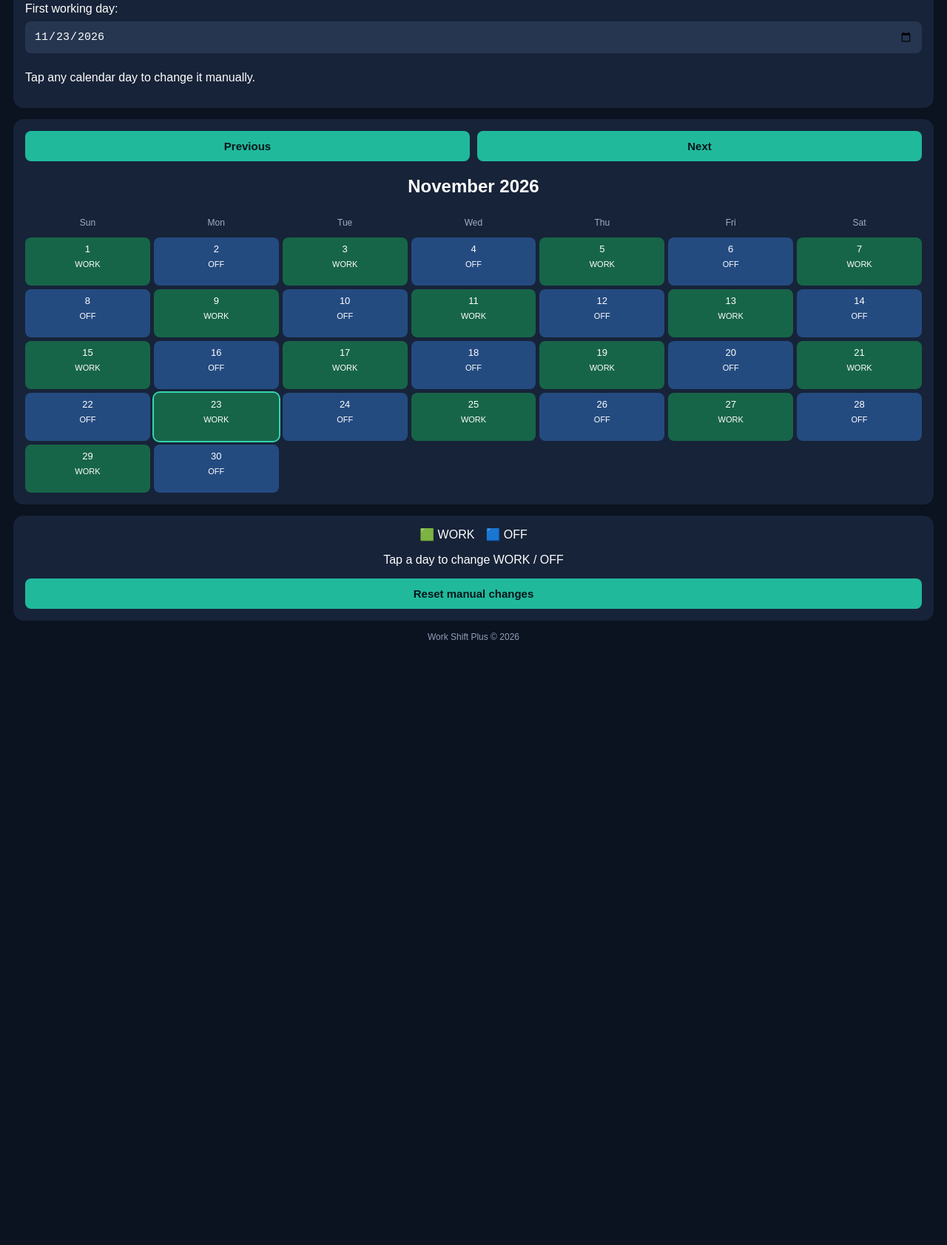
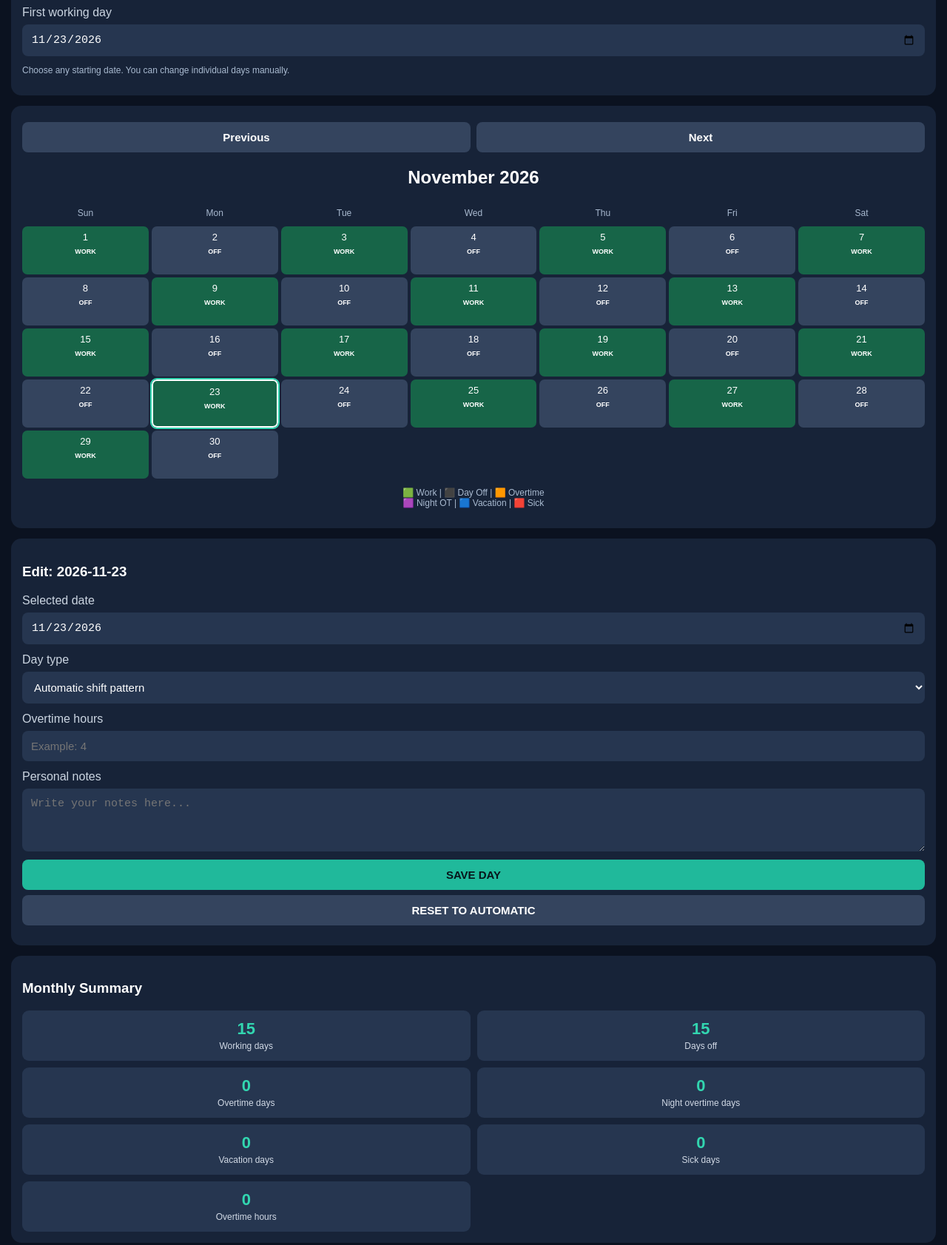
Before and after one commit to mrcsammut-art/-work-shift-plus., a plain HTML site: page index.html in a window 1280 px wide. Shown: the part 276-1959 px from the top of the page at 74% size. Before the commit the page ends 1162 px from the top, so only its background shows below. Drawn offline with Linux system fonts and the light colour scheme.

Commit message:
Refactor index.html for improved layout and features
Updated HTML structure and styles for better layout and usability. Added new elements for shift settings and monthly summary.

```diff
--- a/index.html
+++ b/index.html
@@ -4,43 +4,39 @@
 <head>
 <meta charset="UTF-8">
 <meta name="viewport" content="width=device-width, initial-scale=1">
+<meta name="theme-color" content="#0b1220">
 <title>Work Shift Plus</title>
 <style>
 *{box-sizing:border-box}
-body{
- margin:0;background:#0b1220;color:white;
- font-family:Arial,sans-serif;padding:18px;
-}
-header{text-align:center;padding:15px}
-h1{color:#32d6b0;margin-bottom:5px}
-.panel{
- background:#172338;padding:16px;
- border-radius:14px;margin:15px 0;
-}
-select,input,button{
- padding:12px;border:0;border-radius:8px;
- font-size:15px;
-}
-select,input{width:100%;background:#263650;color:white;margin:8px 0}
+body{margin:0;padding:15px;background:#0b1220;color:white;font-family:Arial}
+header{text-align:center;padding:18px}
+h1{color:#32d6b0;margin:5px}
+.panel{background:#172338;padding:15px;border-radius:14px;margin:14px 0}
+label{display:block;margin-top:12px;color:#cbd5e1}
+input,select,textarea,button{width:100%;padding:12px;margin-top:7px;border:0;border-radius:8px;font-size:15px}
+input,select,textarea{background:#263650;color:white}
+textarea{min-height:85px}
 button{background:#20b99b;color:#07151b;font-weight:bold}
-.controls{display:flex;justify-content:space-between;gap:10px}
+.secondary{background:#34445e;color:white}
+.controls{display:flex;gap:8px}
 .controls button{flex:1}
-.calendar{
- display:grid;grid-template-columns:repeat(7,1fr);
- gap:5px;text-align:center;
-}
-.dayname{color:#9eafc8;font-size:12px;padding:8px 0}
-.day{
- background:#263650;border-radius:8px;
- min-height:65px;padding:8px 2px;
- font-size:13px;cursor:pointer;
-}
+.calendar{display:grid;grid-template-columns:repeat(7,minmax(0,1fr));gap:4px;text-align:center}
+.dayname{color:#a9bad0;font-size:12px;padding:7px 0}
+.day{min-height:65px;border-radius:7px;padding:7px 1px;background:#263650;font-size:13px;cursor:pointer;overflow-wrap:anywhere}
+.day strong{display:block;margin-top:7px;font-size:9px}
 .work{background:#176548}
-.off{background:#244b80}
+.off{background:#34445e}
+.overtime{background:#a66a16}
+.night{background:#7544a4}
+.vacation{background:#176b8b}
+.sick{background:#963e4b}
 .today{outline:2px solid #32d6b0}
-.small{font-size:11px;display:block;margin-top:7px}
-.legend{display:flex;gap:15px;justify-content:center}
-footer{text-align:center;color:#91a0b7;font-size:12px}
+.selected{border:2px solid white}
+.small{font-size:12px;color:#a9bad0}
+.summary{display:grid;grid-template-columns:repeat(2,1fr);gap:9px}
+.stat{background:#263650;border-radius:9px;padding:12px;text-align:center}
+.stat strong{display:block;font-size:22px;color:#32d6b0}
+.stat span{font-size:12px;color:#d1d9e5}
 </style>
 </head>
 <body>
@@ -51,102 +47,237 @@ Your shifts. Your time. Your life.
 </header>
 
 <div class="panel">
-<h3>Choose your shift</h3>
+<h3>Shift settings</h3>
+<label>Choose shift pattern</label>
 <select id="pattern">
 <option value="week">5 Days In / Weekend Off</option>
 <option value="one">1 Day In / 1 Day Out</option>
 <option value="three">3 Days In / 3 Days Out</option>
 </select>
-
-<label>First working day:</label>
+<label>First working day</label>
 <input type="date" id="start">
-
-<p>Tap any calendar day to change it manually.</p>
+<p class="small">Choose any starting date. You can change individual days manually.</p>
 </div>
 
 <div class="panel">
 <div class="controls">
-<button onclick="changeMonth(-1)">Previous</button>
-<button onclick="changeMonth(1)">Next</button>
+<button class="secondary" onclick="changeMonth(-1)">Previous</button>
+<button class="secondary" onclick="changeMonth(1)">Next</button>
 </div>
 <h2 id="month" style="text-align:center"></h2>
 <div class="calendar" id="calendar"></div>
+<p class="small" style="text-align:center">
+🟩 Work | ⬛ Day Off | 🟧 Overtime<br>
+🟪 Night OT | 🟦 Vacation | 🟥 Sick
+</p>
 </div>
 
 <div class="panel">
-<div class="legend">
-<span>🟩 WORK</span>
-<span>🟦 OFF</span>
-</div>
-<p id="info" style="text-align:center"></p>
-<button style="width:100%" onclick="resetChanges()">Reset manual changes</button>
+<h3 id="editTitle">Edit calendar day</h3>
+<label>Selected date</label>
+<input type="date" id="selectedDate">
+
+<label>Day type</label>
+<select id="dayType">
+<option value="AUTO">Automatic shift pattern</option>
+<option value="WORK">WORK</option>
+<option value="OFF">DAY OFF</option>
+<option value="OVERTIME">OVERTIME</option>
+<option value="NIGHT">NIGHT OVERTIME</option>
+<option value="VACATION">VACATION LEAVE</option>
+<option value="SICK">SICK LEAVE</option>
+</select>
+
+<label>Overtime hours</label>
+<input type="number" id="hours" min="0" max="24" step="0.5" placeholder="Example: 4">
+
+<label>Personal notes</label>
+<textarea id="notes" placeholder="Write your notes here..."></textarea>
+
+<button onclick="saveDay()">SAVE DAY</button>
+<button class="secondary" onclick="resetDay()">RESET TO AUTOMATIC</button>
+<p id="message" class="small"></p>
 </div>
 
-<footer>Work Shift Plus © 2026</footer>
+<div class="panel">
+<h3>Monthly Summary</h3>
+<div class="summary">
+<div class="stat"><strong id="workCount">0</strong><span>Working days</span></div>
+<div class="stat"><strong id="offCount">0</strong><span>Days off</span></div>
+<div class="stat"><strong id="overCount">0</strong><span>Overtime days</span></div>
+<div class="stat"><strong id="nightCount">0</strong><span>Night overtime days</span></div>
+<div class="stat"><strong id="vacCount">0</strong><span>Vacation days</span></div>
+<div class="stat"><strong id="sickCount">0</strong><span>Sick days</span></div>
+<div class="stat"><strong id="hourCount">0</strong><span>Overtime hours</span></div>
+</div>
+</div>
+
+<footer class="small" style="text-align:center;padding:20px">
+Work Shift Plus © 2026
+</footer>
 
 <script>
+const $=id=>document.getElementById(id);
+
 let current=new Date();
-let overrides=JSON.parse(localStorage.getItem("overrides")||"{}");
+let entries=JSON.parse(localStorage.getItem("wspEntries")||"{}");
 
-const pattern=document.getElementById("pattern");
-const start=document.getElementById("start");
-
-function key(d){
+function dateKey(d){
  return d.getFullYear()+"-"+String(d.getMonth()+1).padStart(2,"0")+"-"+String(d.getDate()).padStart(2,"0");
 }
 
-start.value=localStorage.getItem("start")||key(new Date());
-pattern.value=localStorage.getItem("pattern")||"one";
+function parseDate(k){
+ return new Date(k+"T12:00:00");
+}
 
-function status(d){
- let k=key(d);
- if(overrides[k])return overrides[k];
+$("pattern").value=localStorage.getItem("wspPattern")||"one";
+$("start").value=localStorage.getItem("wspStart")||dateKey(new Date());
 
- let first=new Date(start.value+"T12:00:00");
- let diff=Math.round((new Date(d.getFullYear(),d.getMonth(),d.getDate())-new Date(first.getFullYear(),first.getMonth(),first.getDate()))/86400000);
+let selected=dateKey(new Date());
 
- if(pattern.value==="week"){
+function defaultStatus(k){
+ let d=parseDate(k);
+ let first=parseDate($("start").value);
+ let diff=Math.round((d-first)/86400000);
+
+ if($("pattern").value==="week"){
   return d.getDay()===0||d.getDay()===6?"OFF":"WORK";
  }
- if(pattern.value==="one"){
+
+ if($("pattern").value==="one"){
   return ((diff%2+2)%2===0)?"WORK":"OFF";
  }
+
  return ((diff%6+6)%6<3)?"WORK":"OFF";
 }
 
+function getEntry(k){
+ return entries[k]||{
+  type:defaultStatus(k),
+  hours:"",
+  notes:""
+ };
+}
+
+const labels={
+ WORK:"WORK",
+ OFF:"OFF",
+ OVERTIME:"OVERTIME",
+ NIGHT:"NIGHT OT",
+ VACATION:"VACATION",
+ SICK:"SICK"
+};
+
+const classes={
+ WORK:"work",
+ OFF:"off",
+ OVERTIME:"overtime",
+ NIGHT:"night",
+ VACATION:"vacation",
+ SICK:"sick"
+};
+
 function render(){
- let year=current.getFullYear();
- let month=current.getMonth();
- document.getElementById("month").textContent=
- new Date(year,month,1).toLocaleDateString("en",{month:"long",year:"numeric"});
+ let y=current.getFullYear();
+ let m=current.getMonth();
 
- let cal=document.getElementById("calendar");
+ $("month").textContent=current.toLocaleDateString("en",{
+  month:"long",year:"numeric"
+ });
+
+ let cal=$("calendar");
  cal.innerHTML="";
+
  ["Sun","Mon","Tue","Wed","Thu","Fri","Sat"].forEach(n=>{
   let e=document.createElement("div");
-  e.className="dayname";e.textContent=n;cal.appendChild(e);
+  e.className="dayname";
+  e.textContent=n;
+  cal.appendChild(e);
  });
 
- let first=new Date(year,month,1).getDay();
- for(let i=0;i<first;i++)cal.appendChild(document.createElement("div"));
+ for(let i=0;i<new Date(y,m,1).getDay();i++){
+  cal.appendChild(document.createElement("div"));
+ }
 
- let total=new Date(year,month+1,0).getDate();
+ let total=new Date(y,m+1,0).getDate();
+
  for(let n=1;n<=total;n++){
-  let d=new Date(year,month,n);
-  let s=status(d);
+  let d=new Date(y,m,n);
+  let k=dateKey(d);
+  let entry=getEntry(k);
+
   let e=document.createElement("div");
-  e.className="day "+(s==="WORK"?"work":"off");
-  if(key(d)===key(new Date()))e.classList.add("today");
-  e.innerHTML=n+'<span class="small">'+s+'</span>';
-  e.onclick=()=>{
-   overrides[key(d)]=s==="WORK"?"OFF":"WORK";
-   localStorage.setItem("overrides",JSON.stringify(overrides));
-   render();
-  };
+  e.className="day "+classes[entry.type];
+
+  if(k===selected)e.classList.add("selected");
+  if(k===dateKey(new Date()))e.classList.add("today");
+
+  e.innerHTML=n+"<strong>"+labels[entry.type]+"</strong>";
+
+  e.onclick=()=>selectDay(k);
   cal.appendChild(e);
  }
- document.getElementById("info").textContent=
- "Tap a day to change WORK / OFF";
+
+ updateSummary();
+}
+
+function selectDay(k){
+ selected=k;
+ $("selectedDate").value=k;
+
+ let entry=getEntry(k);
+
+ $("dayType").value=entries[k]?entry.type:"AUTO";
+ $("hours").value=entry.hours||"";
+ $("notes").value=entry.notes||"";
+ $("editTitle").textContent="Edit: "+k;
+ $("message").textContent="";
+
+ render();
+}
+
+function saveDay(){
+ let k=$("selectedDate").value;
+
+ if(!k){
+  alert("Please select a date");
+  return;
+ }
+
+ let type=$("dayType").value;
+ let hours=parseFloat($("hours").value)||0;
+
+ if(hours<0||hours>24){
+  alert("Enter overtime hours between 0 and 24");
+  return;
+ }
+
+ if(type==="AUTO" && !$("notes").value && hours===0){
+  delete entries[k];
+ }else{
+  entries[k]={
+   type:type==="AUTO"?defaultStatus(k):type,
+   hours:hours,
+   notes:$("notes").value
+  };
+ }
+
+ localStorage.setItem("wspEntries",JSON.stringify(entries));
+
+ $("message").textContent="Day saved successfully!";
+ render();
+ selectDay(k);
+}
+
+function resetDay(){
+ let k=$("selectedDate").value;
+ if(!k)return;
+
+ delete entries[k];
+ localStorage.setItem("wspEntries",JSON.stringify(entries));
+
+ selectDay(k);
+ $("message").textContent="Automatic shift restored!";
 }
 
 function changeMonth(amount){
@@ -154,23 +285,48 @@ function changeMonth(amount){
  render();
 }
 
-function resetChanges(){
- overrides={};
- localStorage.removeItem("overrides");
- render();
+function updateSummary(){
+ let counts={
+  WORK:0,OFF:0,OVERTIME:0,NIGHT:0,
+  VACATION:0,SICK:0
+ };
+ let hours=0;
+ let y=current.getFullYear();
+ let m=current.getMonth();
+ let total=new Date(y,m+1,0).getDate();
+
+ for(let n=1;n<=total;n++){
+  let entry=getEntry(dateKey(new Date(y,m,n)));
+  counts[entry.type]++;
+  hours+=Number(entry.hours)||0;
+ }
+
+ $("workCount").textContent=counts.WORK;
+ $("offCount").textContent=counts.OFF;
+ $("overCount").textContent=counts.OVERTIME;
+ $("nightCount").textContent=counts.NIGHT;
+ $("vacCount").textContent=counts.VACATION;
+ $("sickCount").textContent=counts.SICK;
+ $("hourCount").textContent=hours;
 }
 
-pattern.onchange=()=>{
- localStorage.setItem("pattern",pattern.value);
+$("pattern").onchange=()=>{
+ localStorage.setItem("wspPattern",$("pattern").value);
  render();
 };
 
-start.onchange=()=>{
- localStorage.setItem("start",start.value);
+$("start").onchange=()=>{
+ localStorage.setItem("wspStart",$("start").value);
  render();
 };
 
-render();
+$("selectedDate").onchange=()=>{
+ if($("selectedDate").value){
+  selectDay($("selectedDate").value);
+ }
+};
+
+selectDay(selected);
 </script>
 </body>
 </html>
```
